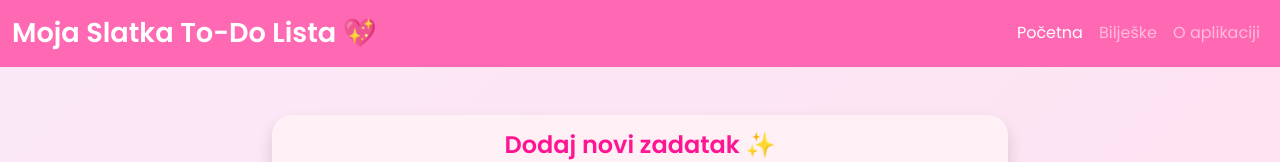
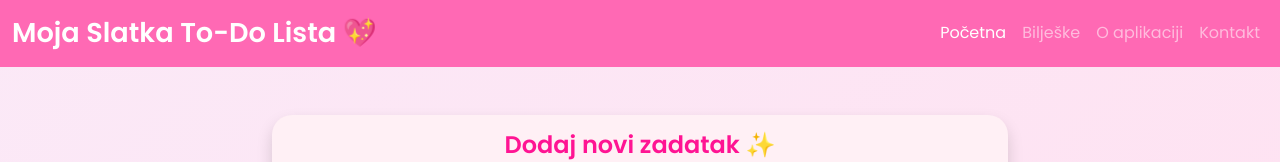
Before and after one commit to amilakrupalija22-a11y/DrugiProjektniZadatakAmilaK-SI, a plain HTML site: page index.html in a window 1280 px wide. Shown: the top 162 px of the page. Drawn offline with nearby package versions, Linux system fonts and the light colour scheme.

Commit message:
Update index.html

```diff
--- a/index.html
+++ b/index.html
@@ -19,6 +19,7 @@
         <li class="nav-item"><a class="nav-link active" href="index.html">Početna</a></li>
         <li class="nav-item"><a class="nav-link" href="notes.html">Bilješke</a></li>
         <li class="nav-item"><a class="nav-link" href="about.html">O aplikaciji</a></li>
+        <li class="nav-item"><a class="nav-link" href="contact.html">Kontakt</a></li>
       </ul>
     </div>
   </div>
```
